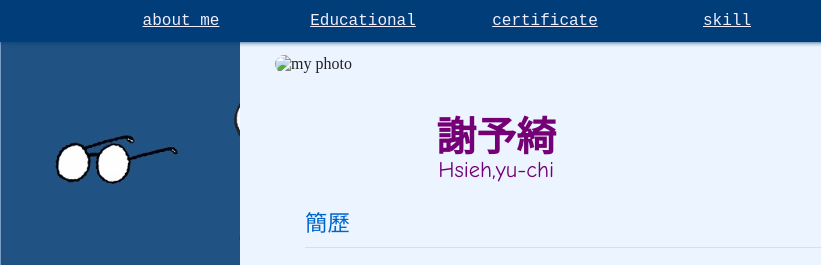
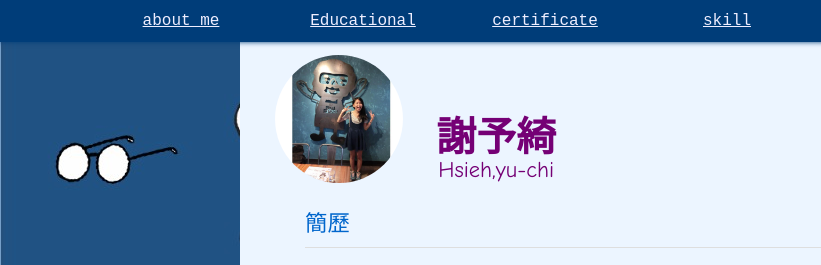
Before and after one commit to Syuchi/Syuchi.github.io, a plain HTML site: page index.html in a window 1280 px wide. Shown: the top 265 px of the page, 0-821 px from the left. Drawn offline with Linux system fonts and the light colour scheme.

Commit message:
Update index.html

```diff
--- a/index.html
+++ b/index.html
@@ -29,7 +29,7 @@
     <div id="cv" >
 	<div class="mainDetails">
 		<div id="headshot" class="quickFade">
-			<img src="image.jpg" alt="my photo" />
+			<img src="headshot.jpg" alt="my photo" />
 		</div>
 
 		<div id="name">
```
